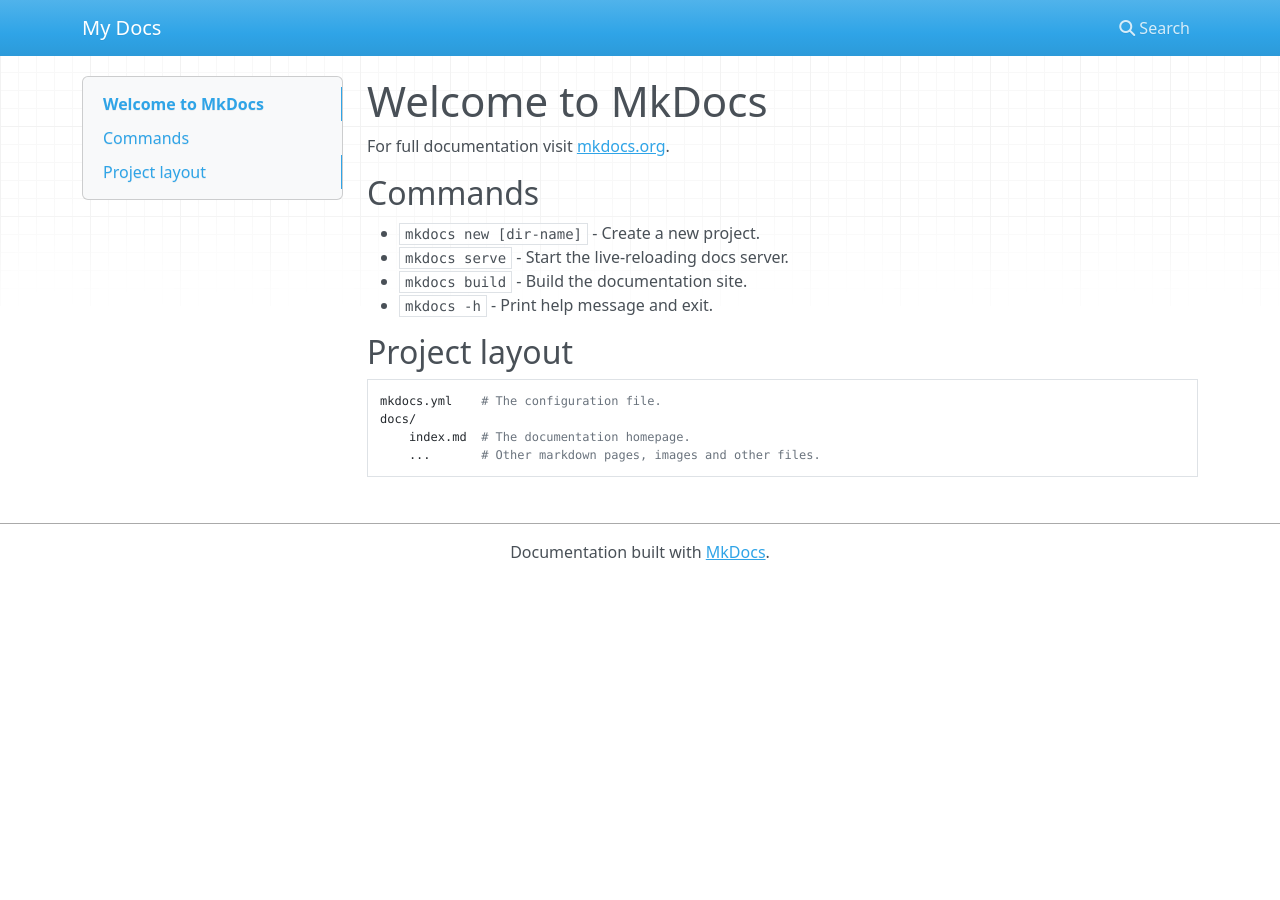
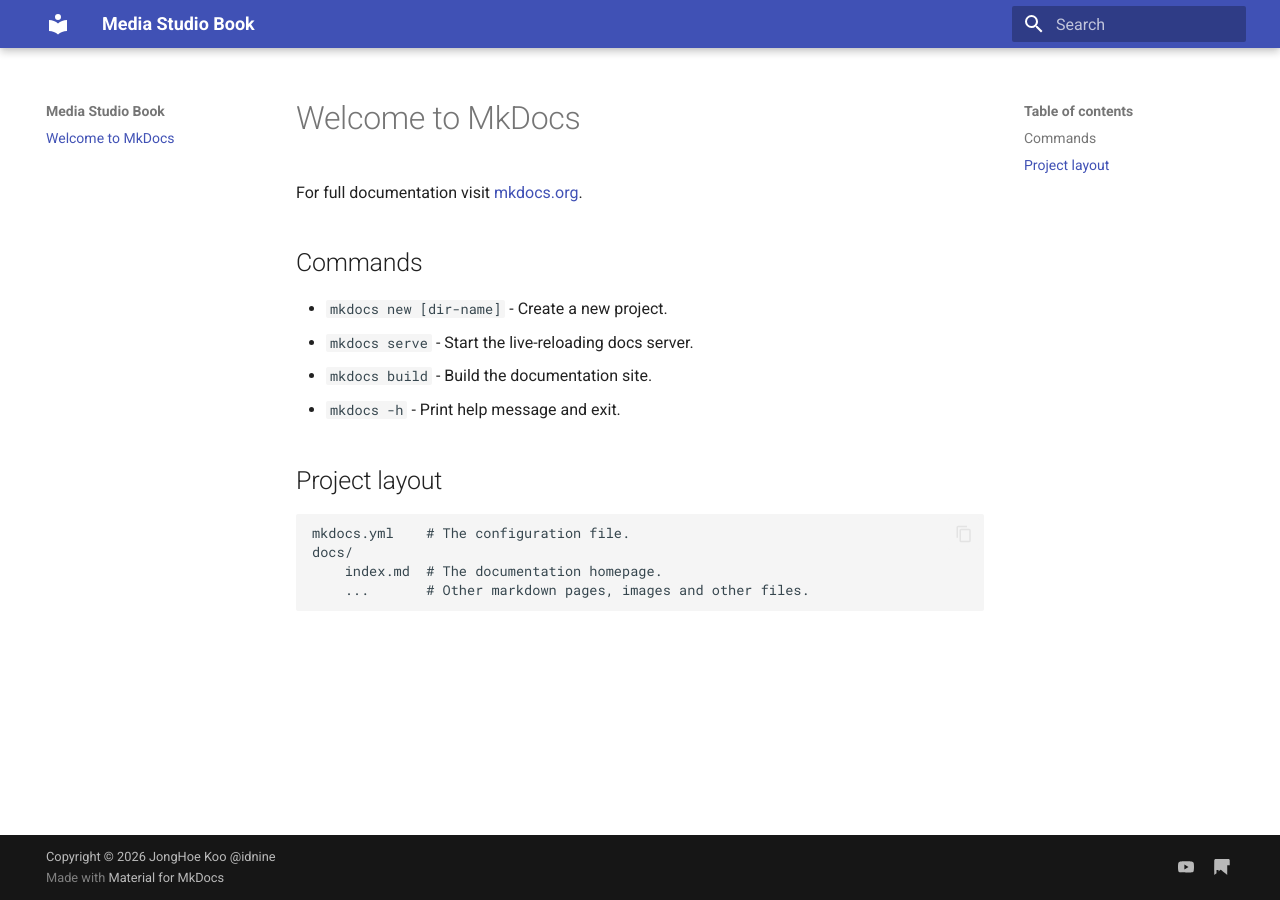
Before and after one commit to jonghoe9/ew-studio, an MkDocs documentation site: the page built from docs/index.md, in a window 1280 px wide. Built offline with MkDocs 1.6.1 and Material for MkDocs 9.7.7, drawn with Linux system fonts in a browser that asks for light colours; nearby versions of some CDN libraries.

Commit message:
mkdocs.yml update

```diff
--- a/mkdocs.yml
+++ b/mkdocs.yml
@@ -1 +1,37 @@
-site_name: My Docs
+site_name: Media Studio Book
+theme:
+  name: material
+  features:
+    - navigation.footer
+    - content.code.copy
+
+markdown_extensions:
+  - pymdownx.highlight:
+      anchor_linenums: true
+      line_spans: __span
+      pygments_lang_class: true
+  - pymdownx.inlinehilite
+  - pymdownx.snippets
+  - pymdownx.superfences
+  - pymdownx.tabbed:
+      alternate_style: true
+      combine_header_slug: true
+  - admonition
+  - attr_list
+  - pymdownx.details
+  - pymdownx.critic:
+  - pymdownx.caret:
+      smart_insert: true
+      insert: true
+      superscript: true
+  - pymdownx.keys
+  - pymdownx.tilde
+
+extra:
+  social:
+    - icon: simple/youtube
+      link: https://youtube.com/@idnine
+    - icon: simple/homepage
+      link: https://idnine.kr
+
+copyright: Copyright &copy; 2026 JongHoe Koo @idnine
```
